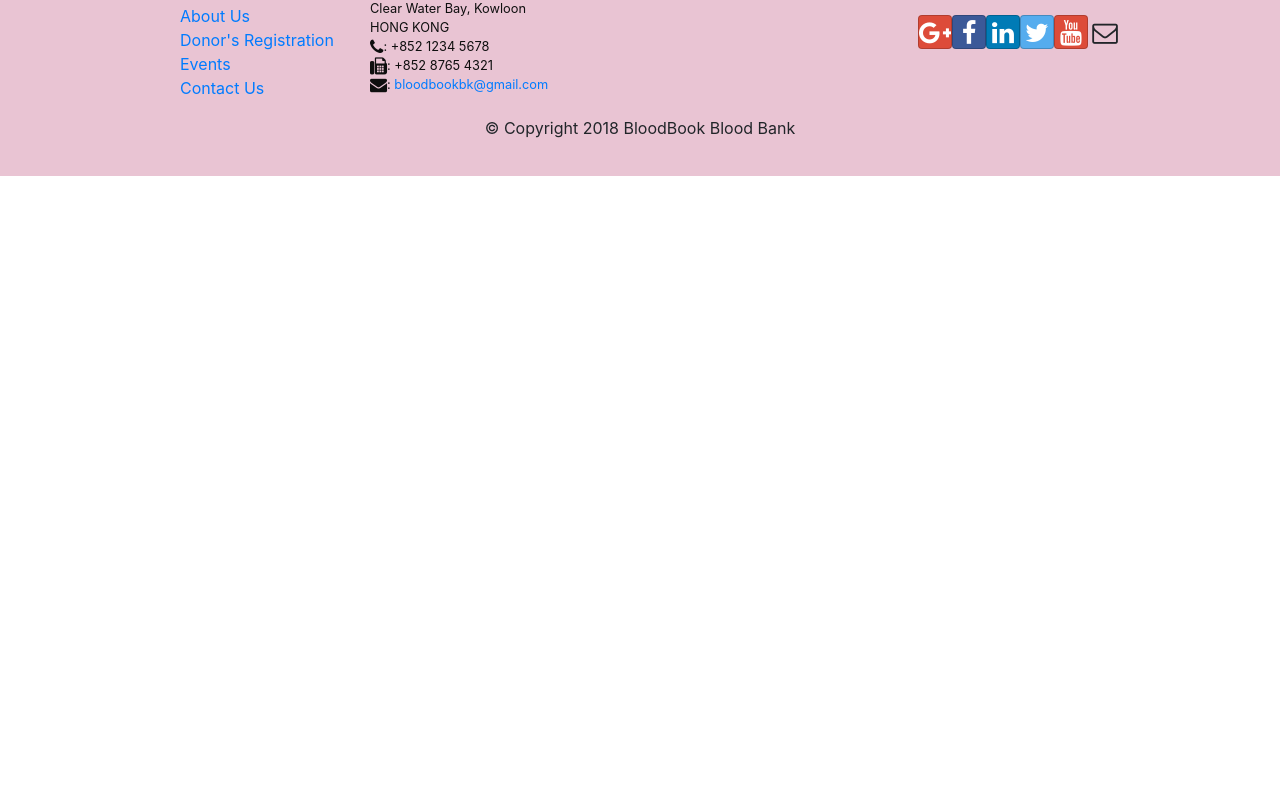
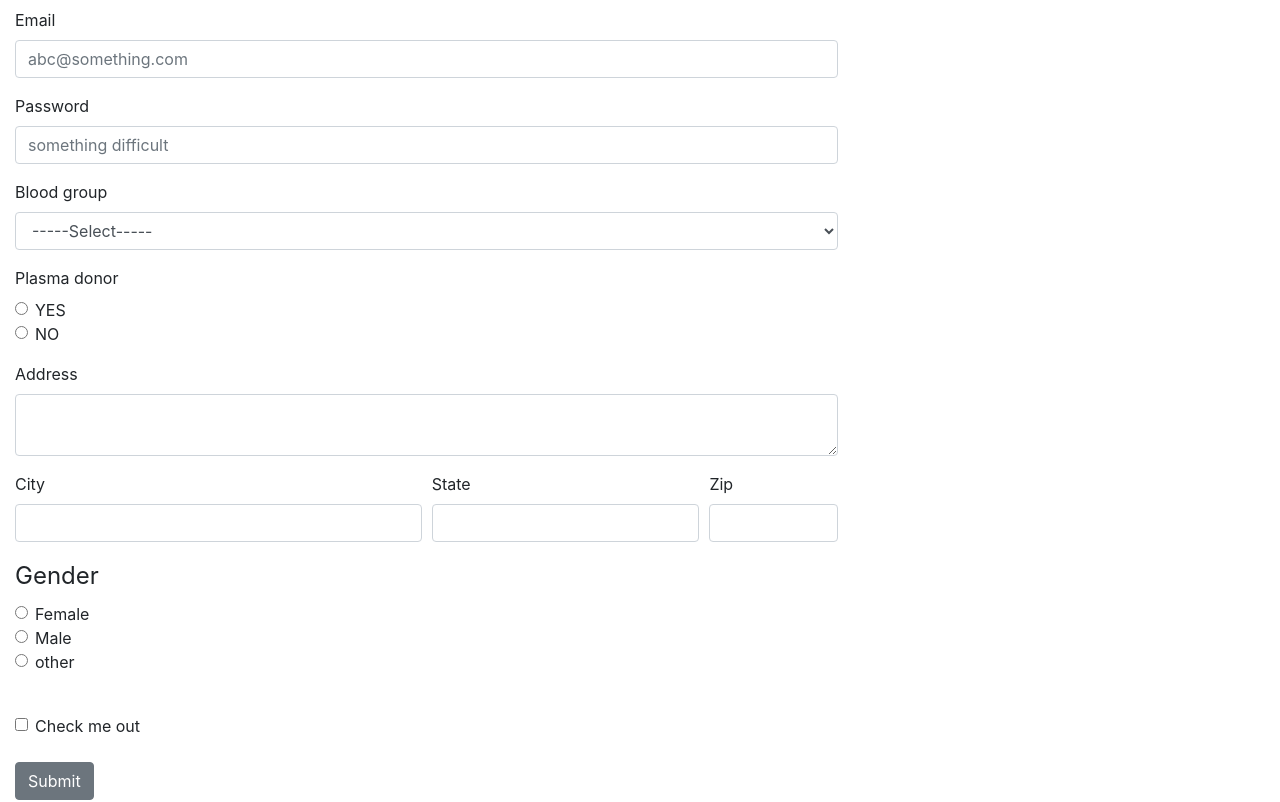
Before and after one commit to nishant2106/BloodBookBMS, a React (Create React App) app: page /donorreg in a window 1280 px wide. Shown: the part 470-1272 px from the top of the page. Before the commit the page ends 800 px from the top, so only its background shows below. Built offline with nearby package versions, Linux system fonts and the light colour scheme; what react-redux-form would draw is missing.

Commit message:
Update DonorLoginComponent.js

```diff
--- a/src/components/DonorLoginComponent.js
+++ b/src/components/DonorLoginComponent.js
@@ -1,9 +1,143 @@
 import React,{Component} from 'react'
+import {
+    Navbar, NavbarBrand, Nav, NavbarToggler, Collapse, NavItem, Jumbotron, Button,
+    Modal, ModalHeader, ModalBody, FormGroup, Form, Label, Input,Col, Row,
+} from 'reactstrap';
+
 
 class DonorLogin extends Component{
+
+    handleLogin(e) {
+        this.toggleModal();
+        alert("Username: " + this.username.value + " Password: " + this.password.value
+            + " Remember: " + this.remember.checked);
+        e.preventDefault();
+    }
+
+
     render(){
         return(
-            <h1>DonorLogin</h1>
+
+            <div className="row row-content">
+
+            <div className="col-8">
+            <Form className="form" >
+            <FormGroup>
+              <Label for="Name">Name</Label>
+              <Input type="text" name="name" id="name" placeholder="Amy santiago" />
+            </FormGroup>
+            <FormGroup>
+              <Label for="exampleEmail">Email</Label>
+              <Input type="email" name="email" id="exampleEmail" placeholder="abc@something.com" />
+            </FormGroup>
+            <FormGroup>
+              <Label for="examplePassword">Password</Label>
+              <Input type="password" name="password" id="examplePassword" placeholder="something difficult" />
+            </FormGroup>
+            <FormGroup>
+              <Label for="exampleSelect">Blood group</Label>
+              <Input type="select" name="select" id="exampleSelect">
+              <option value="Select">-----Select-----</option>
+                <option value="A+">A+</option>
+                <option value="A-">A-</option>
+                <option value="A1+">A1+</option>
+                <option value="A1-">A1-</option>
+                <option value="A1B+">A1B+</option>
+                <option value="A1B-">A1B-</option>
+                <option value="A2+">A2+</option>
+                <option value="A2-">A2-</option>
+                <option value="A2B+">A2B+</option>
+                <option value="A2B-">A2B-</option>
+                <option value="AB+">AB+</option>
+                <option value="AB-">AB-</option>
+                <option value="B+">B+</option>
+                <option value="B-">B-</option>
+                <option value="Bombay Blood Group">Bombay Blood Group</option>
+                <option value="INRA">INRA</option>
+                <option value="O+">O+</option>
+                <option value="O-">O-</option>
+
+              </Input>
+            </FormGroup>
+             <FormGroup tag="fieldset">
+              <label>Plasma donor</label>
+              <FormGroup check>
+                <Label check>
+                  <Input type="radio" name="radio1" />{' '}
+
+YES                </Label>
+              </FormGroup>
+              <FormGroup check>
+                <Label check>
+                  <Input type="radio" name="radio1" />{' '}
+                    NO                </Label>
+              </FormGroup>
+
+            </FormGroup>
+
+            <FormGroup>
+              <Label for="exampleText">Address</Label>
+              <Input type="textarea" name="text" id="exampleText" />
+
+            </FormGroup>
+
+
+            <Row form>
+        <Col md={6}>
+          <FormGroup>
+            <Label for="exampleCity">City</Label>
+            <Input type="text" name="city" id="exampleCity"/>
+          </FormGroup>
+        </Col>
+        <Col md={4}>
+          <FormGroup>
+            <Label for="exampleState">State</Label>
+            <Input type="text" name="state" id="exampleState"/>
+          </FormGroup>
+        </Col>
+        <Col md={2}>
+          <FormGroup>
+            <Label for="exampleZip">Zip</Label>
+            <Input type="text" name="zip" id="exampleZip"/>
+          </FormGroup>
+        </Col>
+      </Row>
+
+            <FormGroup tag="fieldset">
+              <legend>Gender</legend>
+              <FormGroup check>
+                <Label check>
+                  <Input type="radio" name="radio1" />{' '}
+
+                  Female
+                </Label>
+              </FormGroup>
+              <FormGroup check>
+                <Label check>
+                  <Input type="radio" name="radio1" />{' '}
+                    Male                </Label>
+              </FormGroup>
+              <FormGroup check >
+                <Label check>
+                  <Input type="radio" name="radio1"  />{' '}
+                other                </Label>
+              </FormGroup>
+            </FormGroup>
+            <br></br>
+            <FormGroup check>
+              <Label check>
+                <Input type="checkbox" />{' '}
+                Check me out
+              </Label>
+            </FormGroup>
+
+            <br></br>
+            <Button>Submit</Button>
+          </Form>
+
+          </div>
+
+          </div>
         )
     }
 }
```
